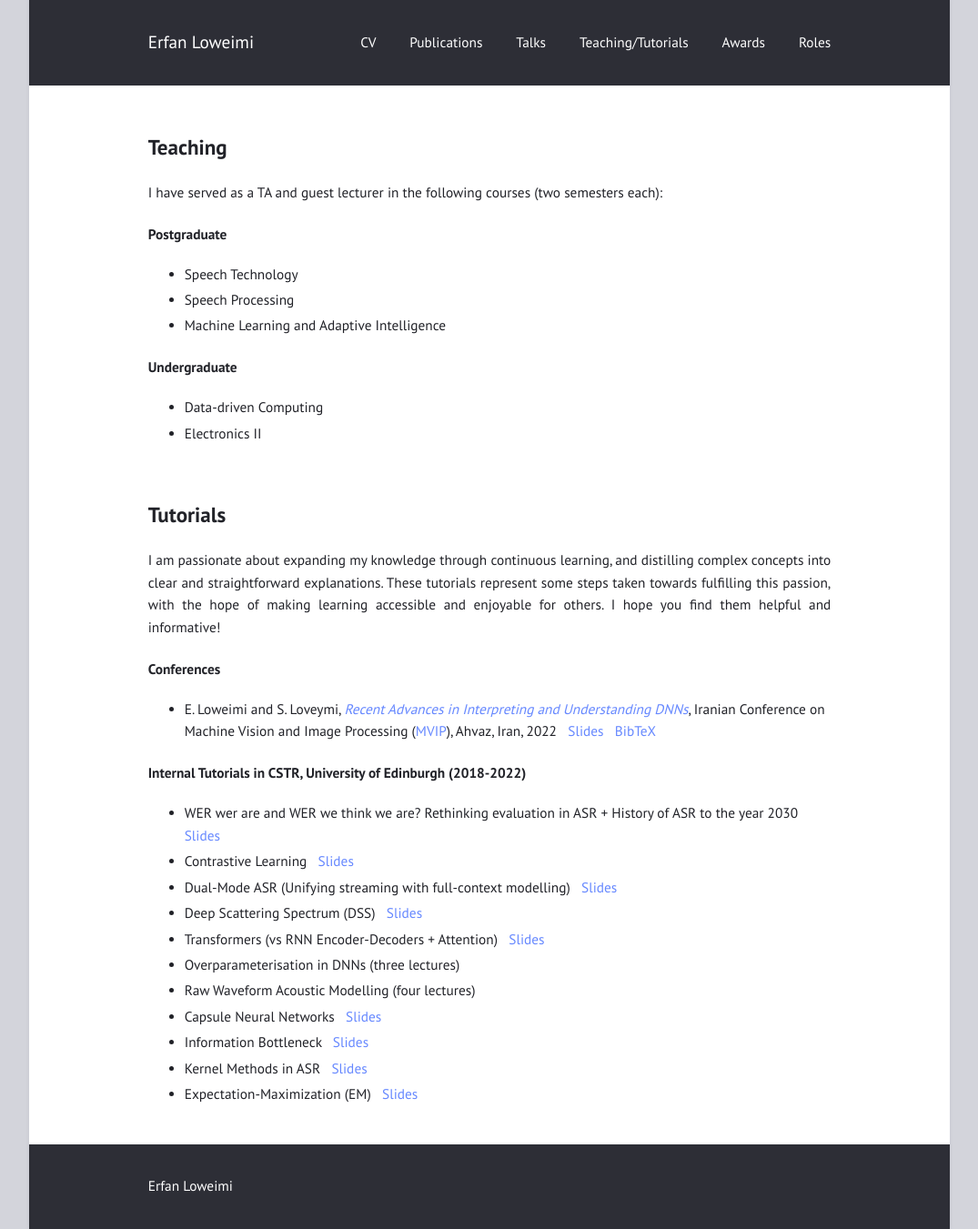
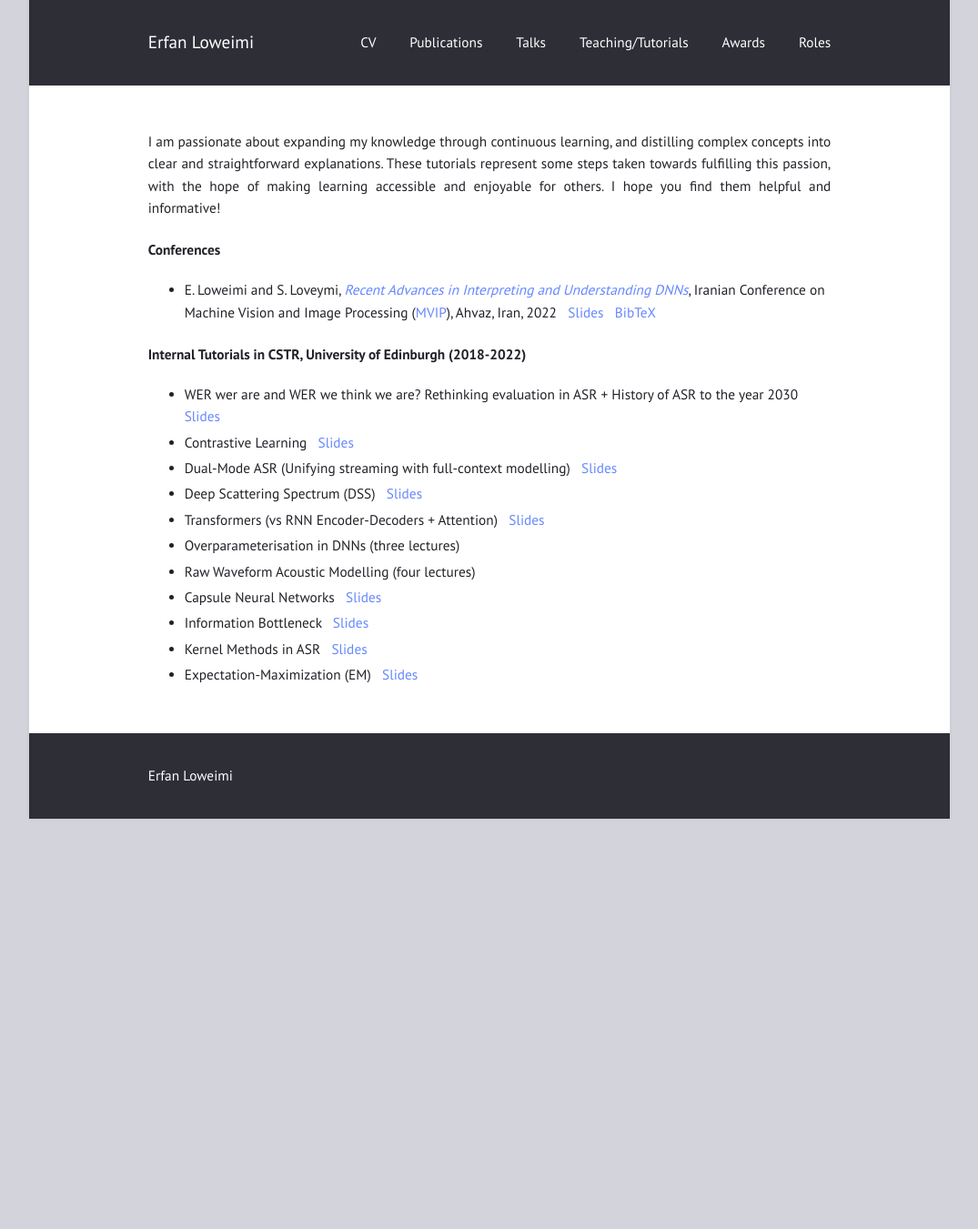
Before and after one commit to eloweimi/eloweimi.github.io, a Jekyll site: the page built from tutorials.md, in a window 1280 px wide. Shown: the whole page at 91% size, without its empty margins (102-1177 px from the left). Built offline with Jekyll 4.4.1, drawn with Linux system fonts in a browser that asks for light colours; after the commit the page ends 900 px from its top, so only the background shows below that.

Commit message:
Update tutorials.md

```diff
--- a/tutorials.md
+++ b/tutorials.md
@@ -2,23 +2,6 @@
 layout: page
 title: ""
 ---
-
-## Teaching ##
-I have served as a TA and guest lecturer in the following courses (two semesters each):
-
-#### Postgraduate ####
-* Speech Technology
-* Speech Processing
-* Machine Learning and Adaptive Intelligence
-
-#### Undergraduate ####
-* Data-driven Computing
-* Electronics II
-
-
-<br>
-
-## Tutorials ##
 
 I am passionate about expanding my knowledge through continuous learning, and distilling complex concepts into clear and straightforward explanations. These tutorials represent some steps taken towards fulfilling this passion, with the hope of making learning accessible and enjoyable for others. I hope you find them helpful and informative!
 
```
